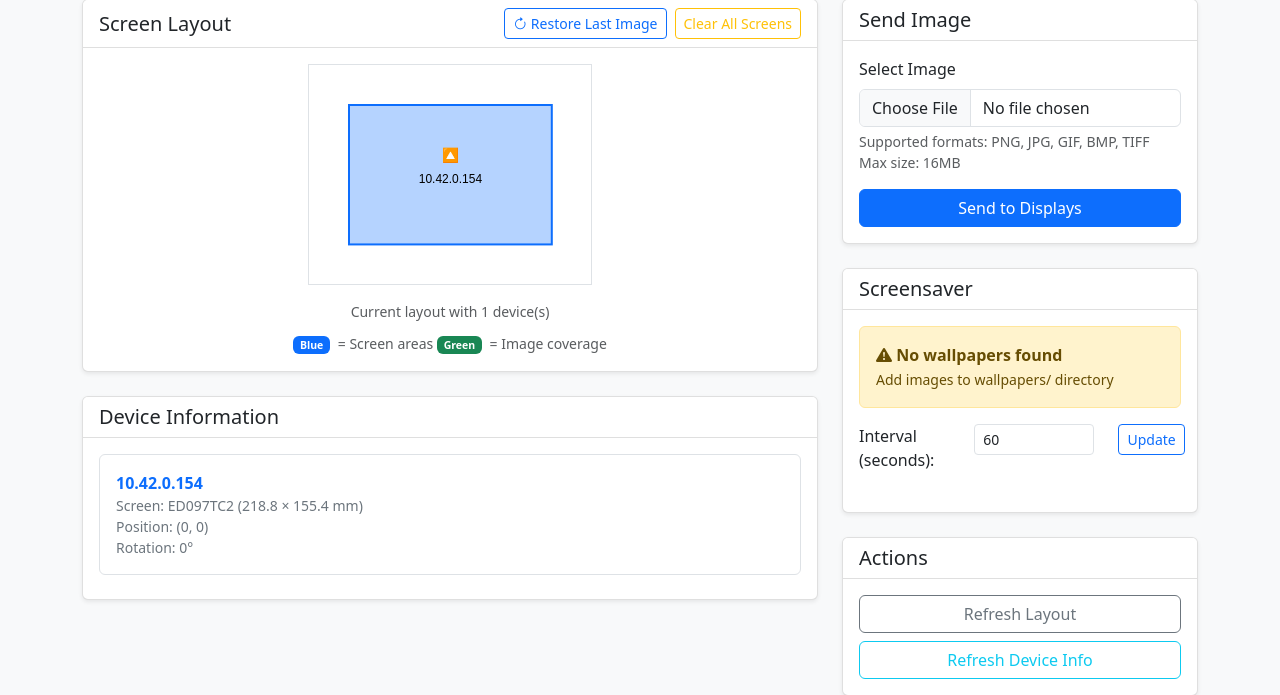
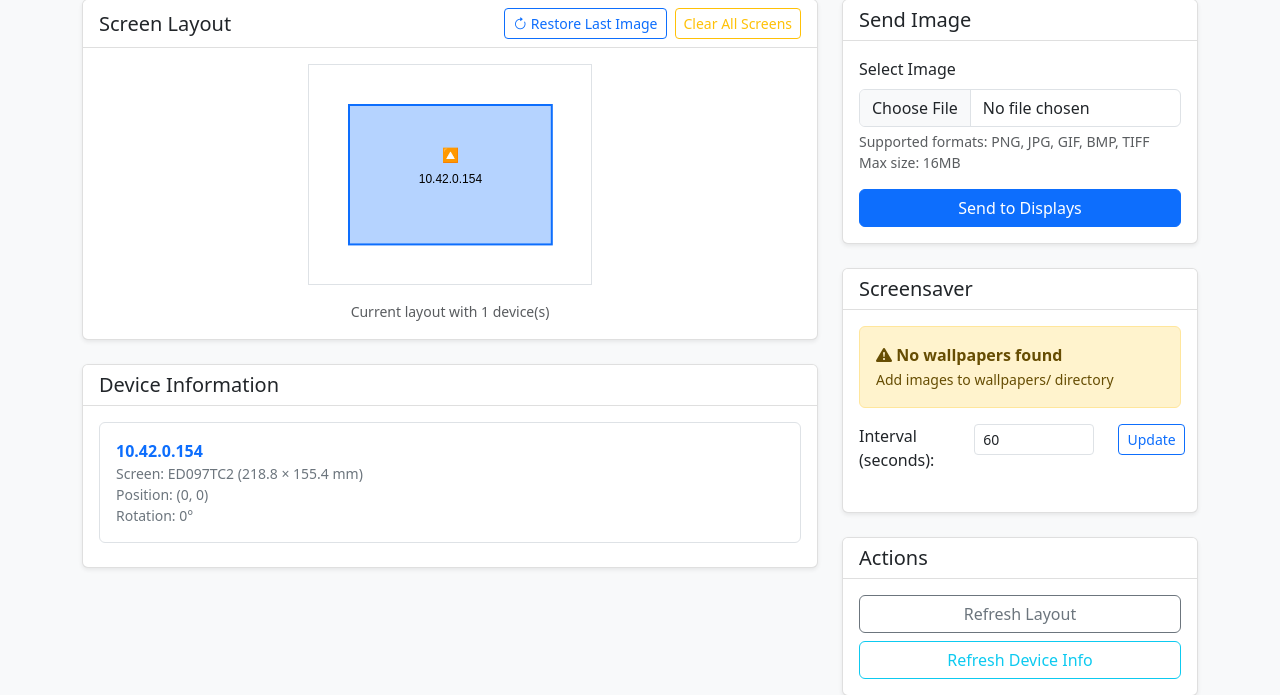
Before and after one commit to BackSlasher/tapestry-controller, a Flask app: page / in a window 1280 px wide. Shown: the part 81-776 px from the top of the page. Run offline with Flask 2, Linux system fonts and the light colour scheme; some libraries are stand-ins or nearby versions.

Commit message:
no legend in screen layout

```diff
--- a/src/digink/webui/templates/index.html
+++ b/src/digink/webui/templates/index.html
@@ -20,12 +20,6 @@
                     <canvas id="layout-canvas" class="border" style="max-width: 100%; height: auto;"></canvas>
                     <div class="mt-2">
                         <small class="text-muted">Current layout with <span id="device-count">{{ device_count }}</span> device(s)</small>
-                    </div>
-                    <div class="mt-2">
-                        <small class="text-muted">
-                            <span class="badge bg-primary me-1">Blue</span> = Screen areas
-                            <span class="badge bg-success me-1">Green</span> = Image coverage
-                        </small>
                     </div>
                 </div>
             </div>
```
